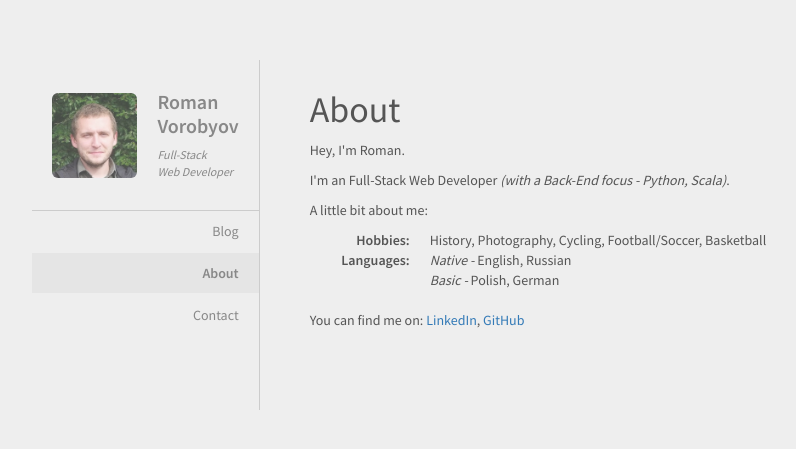
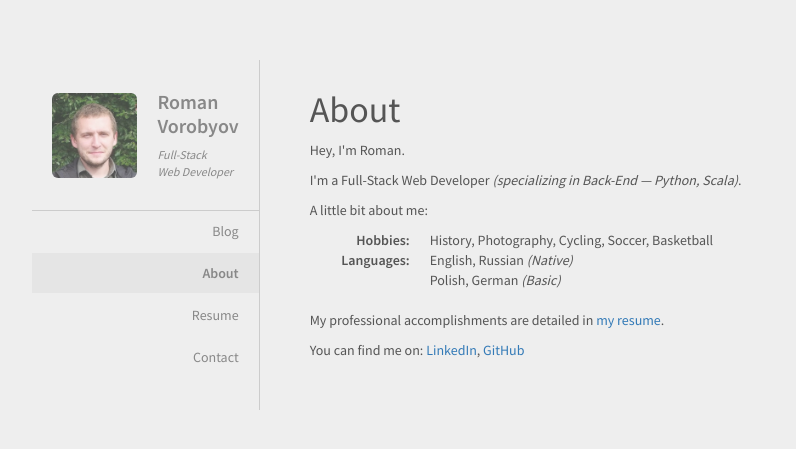
Before and after one commit to ravoro/romanvorobyov.com, a Python web app: template app/templates/about.html in a window 1280 px wide. Shown: the top 449 px of the page, without its empty margins (152-948 px from the left). Run offline with Jinja, Linux system fonts and the light colour scheme; the template is opened without the code that fills it, so the values that code supplies are empty; some libraries are stand-ins or nearby versions.

Commit message:
add resume section and minor content changes

```diff
--- a/app/templates/about.html
+++ b/app/templates/about.html
@@ -5,16 +5,20 @@
 {% set title = 'About' %}
 
 {% block content %}
-    <p>Hey, I'm Roman.</p>
-    <p>I'm an Full-Stack Web Developer <em>(with a Back-End focus - Python, Scala)</em>.</p>
+    <p>Hey, I&apos;m Roman.</p>
+    <p>I&apos;m a Full-Stack Web Developer <em>(specializing in Back-End &mdash; Python, Scala)</em>.</p>
     <p>A little bit about me:</p>
     <dl class="dl-horizontal">
         <dt>Hobbies:</dt>
-        <dd>History, Photography, Cycling, Football/Soccer, Basketball</dd>
+        <dd>History, Photography, Cycling, Soccer, Basketball</dd>
         <dt>Languages:</dt>
-        <dd><em>Native - </em>English, Russian</dd>
-        <dd><em>Basic - </em>Polish, German</dd>
+        <dd>English, Russian <em>(Native)</em></dd>
+        <dd>Polish, German <em>(Basic)</em></dd>
     </dl>
+    <p>
+        My professional accomplishments are detailed in
+        <a href="{{ url_for('static', filename='RomanVorobyovResume.pdf') }}" target="_blank">my resume</a>.
+    </p>
     <p>
         You can find me on:
         <a href="https://linkedin.com/in/romanvorobyov" target="_blank">LinkedIn</a>,
--- a/app/templates/base.html
+++ b/app/templates/base.html
@@ -48,6 +48,9 @@
                             <li class="{% if is_nav_about_active %}active{% endif %}">
                                 <a href="{{ url_for('controllers.about') }}">About</a>
                             </li>
+                            <li>
+                                <a href="{{ url_for('static', filename='RomanVorobyovResume.pdf') }}" target="_blank">Resume</a>
+                            </li>
                             <li class="{% if is_nav_contact_active %}active{% endif %}">
                                 <a href="{{ url_for('controllers.contact') }}">Contact</a>
                             </li>
--- a/app/templates/contact.html
+++ b/app/templates/contact.html
@@ -5,7 +5,7 @@
 {% set title = 'Contact' %}
 
 {% block content %}
-    <p>Hey, I'd love to get in touch with you.</p>
+    <p>Hey, I'd love to hear from you.</p>
     <p>You can find me here:</p>
     <ul>
         <li><a href="https://linkedin.com/in/romanvorobyov" target="_blank">LinkedIn</a></li>
```
Also changed, not shown: 1 other file.
